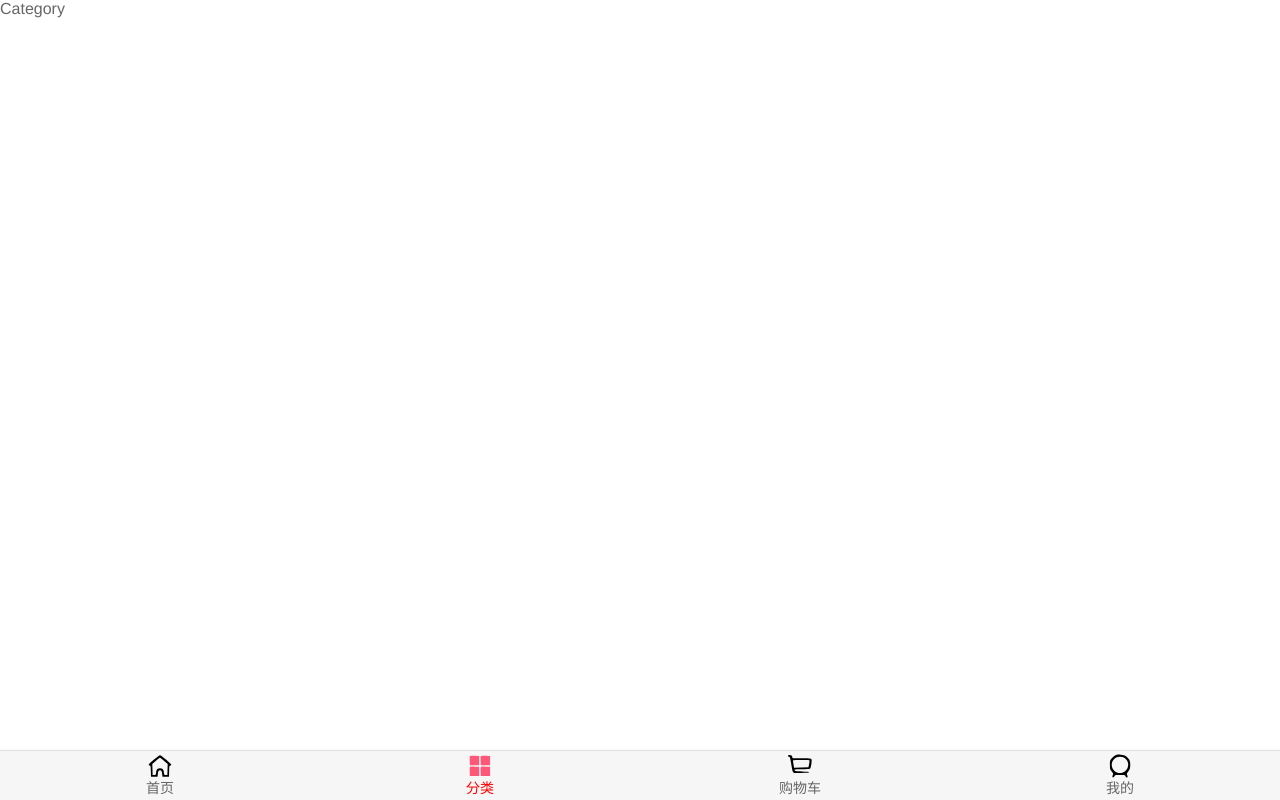
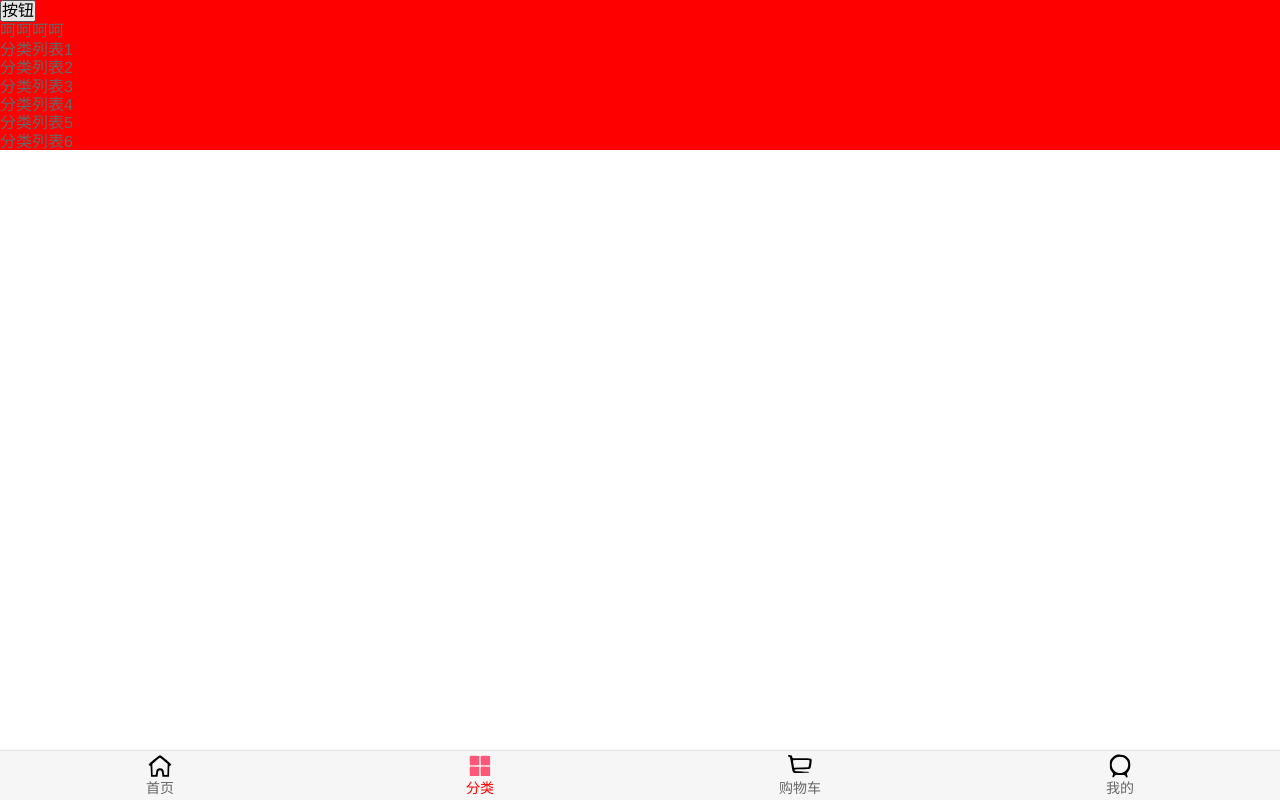
Before and after one commit to xxGw1997/supermall, a Vue app: page /category in a window 1280 px wide. Built offline with nearby package versions, Linux system fonts and the light colour scheme.

Commit message:
better-scroll使用

```diff
--- a/package.json
+++ b/package.json
@@ -8,6 +8,7 @@
   },
   "dependencies": {
     "axios": "^0.19.2",
+    "better-scroll": "^1.15.2",
     "core-js": "^3.6.4",
     "vue": "^2.6.11",
     "vue-router": "^3.1.6"
--- a/src/views/category/Category.vue
+++ b/src/views/category/Category.vue
@@ -1,23 +1,160 @@
 <template>
+  <div class="wrapper" ref="aaaa">
     <div>
-   Category
+      <!--1.无论是否设置click:false, button都可以点击-->
+      <button @click="btnClick">按钮</button>
+
+      <!--2.必须设置click:true, 那么div才能监听点击-->
+      <div @click="divClick">呵呵呵呵</div>
+
+      <ul class="content">
+        <li>分类列表1</li>
+        <li>分类列表2</li>
+        <li>分类列表3</li>
+        <li>分类列表4</li>
+        <li>分类列表5</li>
+        <li>分类列表6</li>
+        <li>分类列表7</li>
+        <li>分类列表8</li>
+        <li>分类列表9</li>
+        <li>分类列表10</li>
+        <li>分类列表11</li>
+        <li>分类列表12</li>
+        <li>分类列表13</li>
+        <li>分类列表14</li>
+        <li>分类列表15</li>
+        <li>分类列表16</li>
+        <li>分类列表17</li>
+        <li>分类列表18</li>
+        <li>分类列表19</li>
+        <li>分类列表20</li>
+        <li>分类列表21</li>
+        <li>分类列表22</li>
+        <li>分类列表23</li>
+        <li>分类列表24</li>
+        <li>分类列表25</li>
+        <li>分类列表26</li>
+        <li>分类列表27</li>
+        <li>分类列表28</li>
+        <li>分类列表29</li>
+        <li>分类列表30</li>
+        <li>分类列表31</li>
+        <li>分类列表32</li>
+        <li>分类列表33</li>
+        <li>分类列表34</li>
+        <li>分类列表35</li>
+        <li>分类列表36</li>
+        <li>分类列表37</li>
+        <li>分类列表38</li>
+        <li>分类列表39</li>
+        <li>分类列表40</li>
+        <li>分类列表41</li>
+        <li>分类列表42</li>
+        <li>分类列表43</li>
+        <li>分类列表44</li>
+        <li>分类列表45</li>
+        <li>分类列表46</li>
+        <li>分类列表47</li>
+        <li>分类列表48</li>
+        <li>分类列表49</li>
+        <li>分类列表50</li>
+        <li>分类列表51</li>
+        <li>分类列表52</li>
+        <li>分类列表53</li>
+        <li>分类列表54</li>
+        <li>分类列表55</li>
+        <li>分类列表56</li>
+        <li>分类列表57</li>
+        <li>分类列表58</li>
+        <li>分类列表59</li>
+        <li>分类列表60</li>
+        <li>分类列表61</li>
+        <li>分类列表62</li>
+        <li>分类列表63</li>
+        <li>分类列表64</li>
+        <li>分类列表65</li>
+        <li>分类列表66</li>
+        <li>分类列表67</li>
+        <li>分类列表68</li>
+        <li>分类列表69</li>
+        <li>分类列表70</li>
+        <li>分类列表71</li>
+        <li>分类列表72</li>
+        <li>分类列表73</li>
+        <li>分类列表74</li>
+        <li>分类列表75</li>
+        <li>分类列表76</li>
+        <li>分类列表77</li>
+        <li>分类列表78</li>
+        <li>分类列表79</li>
+        <li>分类列表80</li>
+        <li>分类列表81</li>
+        <li>分类列表82</li>
+        <li>分类列表83</li>
+        <li>分类列表84</li>
+        <li>分类列表85</li>
+        <li>分类列表86</li>
+        <li>分类列表87</li>
+        <li>分类列表88</li>
+        <li>分类列表89</li>
+        <li>分类列表90</li>
+        <li>分类列表91</li>
+        <li>分类列表92</li>
+        <li>分类列表93</li>
+        <li>分类列表94</li>
+        <li>分类列表95</li>
+        <li>分类列表96</li>
+        <li>分类列表97</li>
+        <li>分类列表98</li>
+        <li>分类列表99</li>
+        <li>分类列表100</li>
+      </ul>
+    </div>
   </div>
 </template>
 
 <script>
+  import BScroll from 'better-scroll'
+
   export default {
-   data () {
+    name: "Category",
+    data() {
       return {
-
+        scroll: null
       }
     },
-   components: {
+    // 组件创建完后调用
+    mounted() {
+      this.scroll = new BScroll(this.$refs.aaaa, {
+        // probeType: 3,
+        // pullUpLoad: true
+      })
 
+      this.scroll.on('scroll', (position) => {
+        console.log(position);
+      })
+
+      this.scroll.on('pullingUp', () => {
+        console.log('上啦加载更多');
+      })
+    },
+    methods: {
+      btnClick() {
+        console.log('btnClick');
+      },
+      divClick() {
+        console.log('divClick');
+      }
     }
   }
 </script>
 
-<style>
+<style scoped>
+  .wrapper {
+    height: 150px;
+    background-color: red;
 
-
+    overflow: hidden;
+    /*overflow-y: scroll;*/
+  }
 </style>
--- a/src/views/home/Home.vue
+++ b/src/views/home/Home.vue
@@ -6,8 +6,8 @@
    <home-swiper :banners="banners"/>
    <recommend-view :recommends="recommends"/>
    <feature-view/>
-   <tab-control :class="tab-control" :title="['流行','新款','精选']"/>
-   <good-list :goods="goods['pop'].list"/>
+   <tab-control :class="tab-control" :title="['流行','新款','精选']" @tabClick="tabClick"/>
+   <good-list :goods="showGoods"/>
  </div>
 </template>
 
@@ -48,6 +48,11 @@
       Scroll,
       BackTop
    },
+   computed:{
+     showGoods(){
+       return this.goods[this.currentType].list
+     }
+   },
    created(){
      this.getHomeMultidata()
 
@@ -56,6 +61,29 @@
      this.getHomeGoods('sell')
    },
    methods:{
+     /**
+      * 事件监听
+      */
+     tabClick(index){
+       switch (index){
+         case 0:
+          this.currentType = 'pop'
+          break
+         case 1:
+          this.currentType = 'new'
+          break
+         case 2:
+          this.currentType = 'sell'
+          break
+         default:
+          this.currentType = 'pop'
+          break
+       }
+     },
+
+     /**
+      * 网络请求
+      */
      getHomeMultidata(){
        getHomeMultidata().then(res=>{
         this.banners = res.data.banner.list
@@ -68,7 +96,8 @@
          this.goods[type].list.push(...(res.data.list))
          this.goods[type].page+=1
       })
-     }
+     },
+
    }
  }
 </script>
```
Lines whose indentation alone changed are shown as unchanged.
